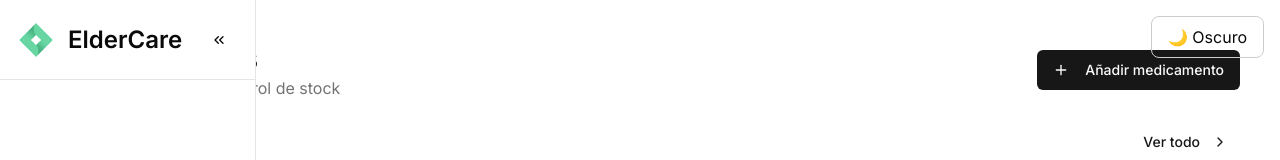
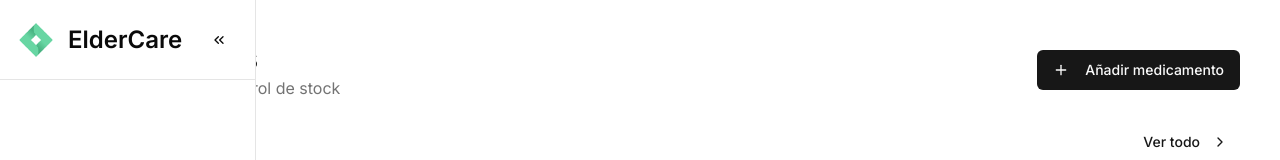
Before and after one commit to martinmalgor04/sistema-empleados, a Next.js app: page /menu-medicamentos in a window 1280 px wide. Shown: the top 160 px of the page. Built offline with nearby package versions, Linux system fonts and the light colour scheme.

Commit message:
sin boton tema

```diff
--- a/components/layout/client-layout-wrapper.tsx
+++ b/components/layout/client-layout-wrapper.tsx
@@ -3,7 +3,6 @@
 import React, { useState, useEffect } from 'react'
 import { usePathname } from 'next/navigation'
 import { CustomSidebar } from '@/src/components/navigation/layout/custom-sidebar'
-import { ThemeSwitcher } from '@/components/theme-provider'
 import { cn } from '@/lib/utils'
 
 const PUBLIC_ROUTES = ['/login', '/olvide-contrasena', '/terminos-y-condiciones']
@@ -43,10 +42,7 @@ export function ClientLayoutWrapper({ children }: ClientLayoutWrapperProps) {
         "md:transition-all md:duration-300 md:ease-in-out",
         isCollapsed ? "md:pl-20" : "md:pl-64"
       )}>
-        {/* Theme switcher */}
-        <div className="fixed top-4 right-4 z-50">
-          <ThemeSwitcher />
-        </div>
+
 
         <div className="container mx-auto p-4 md:p-6">
           {children}
```
